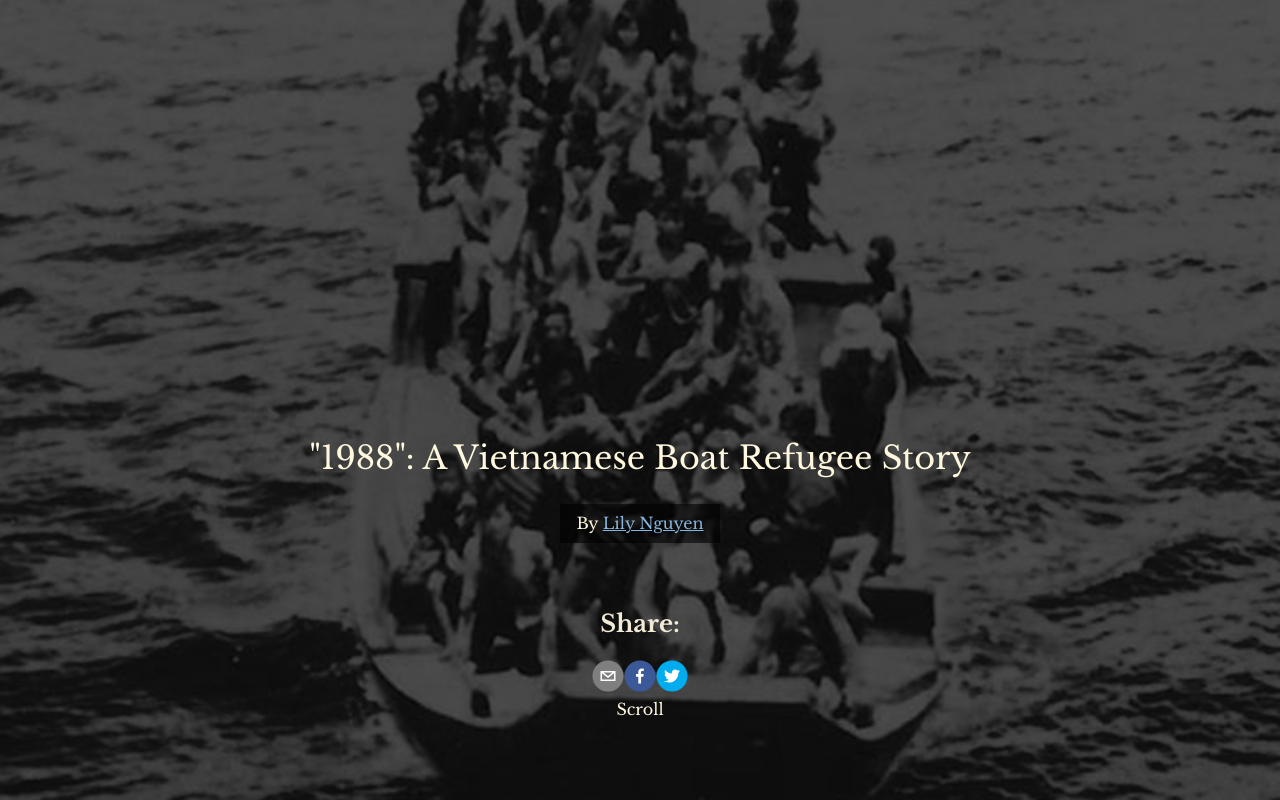
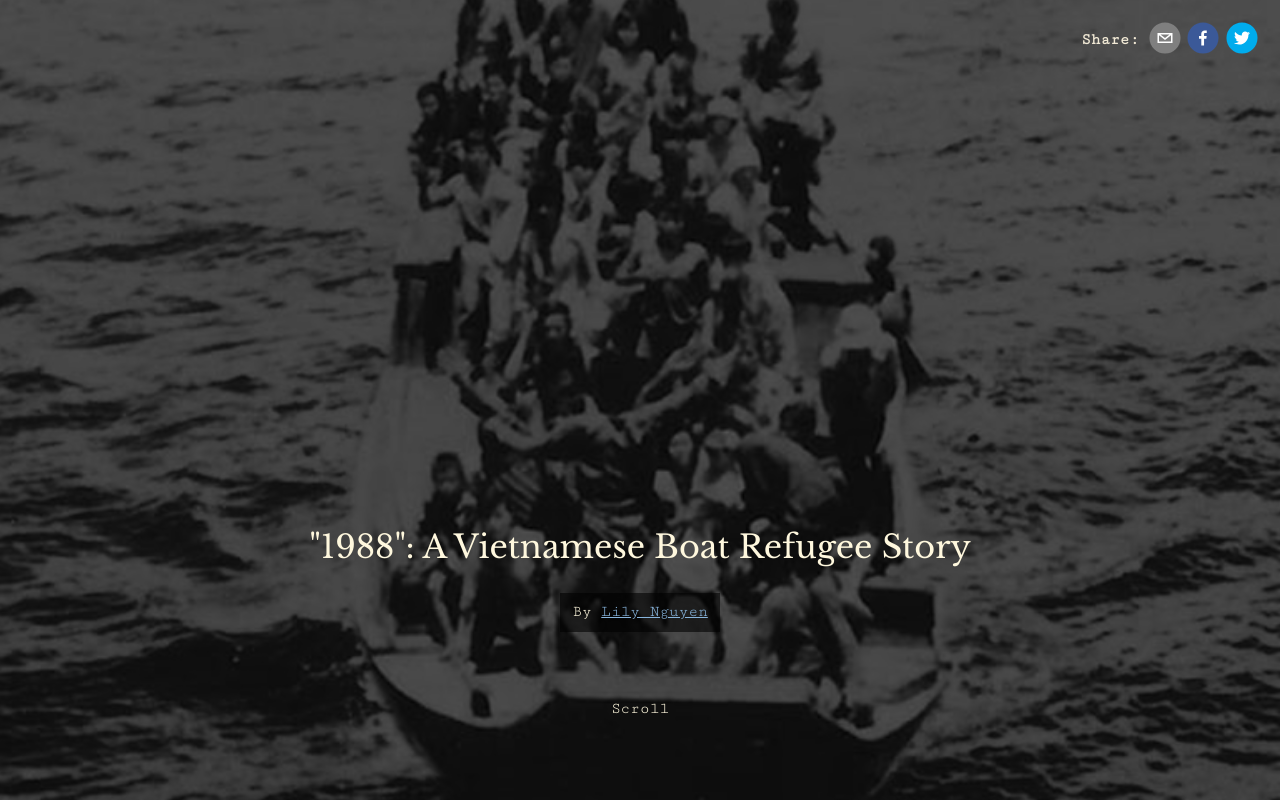
Before and after one commit to lilyndev/viet-refugee, a React (Create React App) app: page / in a window 1280 px wide. Shown: the top 800 px of the page. Built offline with nearby package versions, Linux system fonts and the light colour scheme.

Commit message:
theme social share

```diff
--- a/src/App.css
+++ b/src/App.css
@@ -144,12 +144,14 @@ header .byline {
   text-align: center;
   margin: 0 auto 8% auto;
   padding: 0.5em 0;
+  font-family: "Cutive Mono", monospace;
 }
 header .byline a {
   color: #88b5dd;
 }
 header span.scroll-icon {
   margin-top: 1em;
+  font-family: "Cutive Mono", monospace;
 }
 header a {
   text-decoration: underline;
@@ -397,3 +399,32 @@ header a {
     font-size: 1.1em;
   }
 }
+
+/*------------------------ Social Media and Share ------------------------*/
+
+.social-share {
+  display: flex;
+  align-items: center;
+  justify-content: center;
+}
+
+.share-btn {
+  margin-right: 0.4em;
+}
+
+#slide-1 .social-share {
+  position: absolute;
+  top: 1em;
+  right: 1em;
+}
+
+.social-share h2 {
+  font-family: "Cutive Mono", monospace;
+  font-size: 1em;
+  margin-right: 0.6em;
+}
+
+.social-share h2,
+.social-share .share-icons {
+  display: inline;
+}
--- a/src/components/IntroSlide.js
+++ b/src/components/IntroSlide.js
@@ -4,12 +4,12 @@ import SocialMediaShare from "./SocialMediaShare";
 const IntroSlide = () => {
   return (
     <div className="container dark" id="slide-1">
+      <SocialMediaShare />
       <header>
         <h1>&quot;1988&quot;: A Vietnamese Boat Refugee Story</h1>
         <p className="byline">
           By <a href="http://www.lilyn.tech">Lily Nguyen</a>
         </p>
-        <SocialMediaShare />
         <span className="scroll-icon">Scroll</span>
       </header>
     </div>
--- a/src/components/SocialMediaShare.js
+++ b/src/components/SocialMediaShare.js
@@ -12,28 +12,16 @@ const SocialMediaShare = () => {
   const shareUrl = "http://github.com";
   const title = "GitHub";
   return (
-    <div className="social-media">
+    <div className="social-share">
       <h2>Share: </h2>
       <div className="share-icons">
-        <EmailShareButton
-          url={shareUrl}
-          quote={title}
-          className="Demo__some-network__share-button"
-        >
+        <EmailShareButton url={shareUrl} quote={title} className="share-btn">
           <EmailIcon size={32} round />
         </EmailShareButton>
-        <FacebookShareButton
-          url={shareUrl}
-          quote={title}
-          className="Demo__some-network__share-button"
-        >
+        <FacebookShareButton url={shareUrl} quote={title} className="share-btn">
           <FacebookIcon size={32} round />
         </FacebookShareButton>
-        <TwitterShareButton
-          url={shareUrl}
-          quote={title}
-          className="Demo__some-network__share-button"
-        >
+        <TwitterShareButton url={shareUrl} quote={title} className="share-btn">
           <TwitterIcon size={32} round />
         </TwitterShareButton>
       </div>
```
